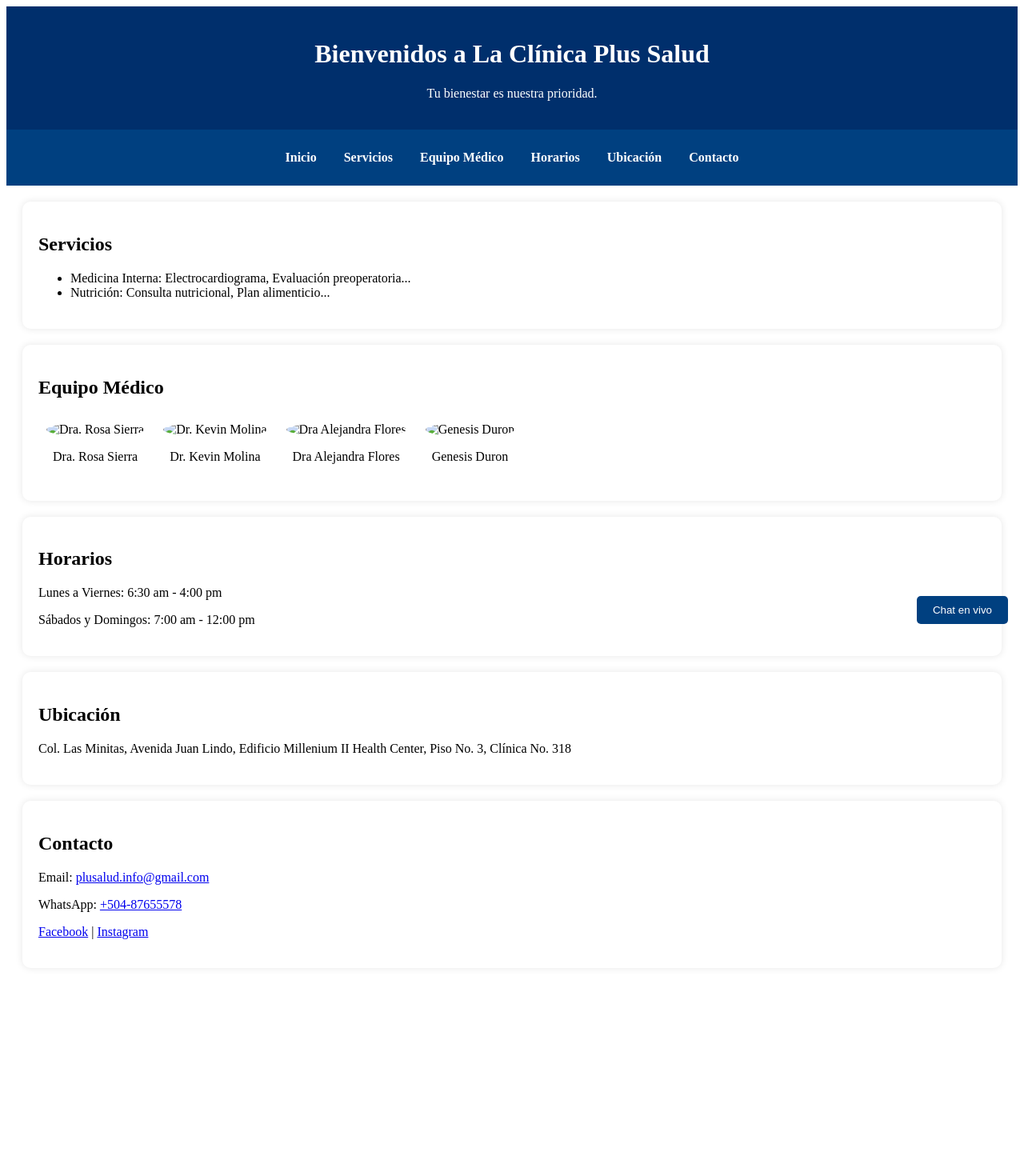
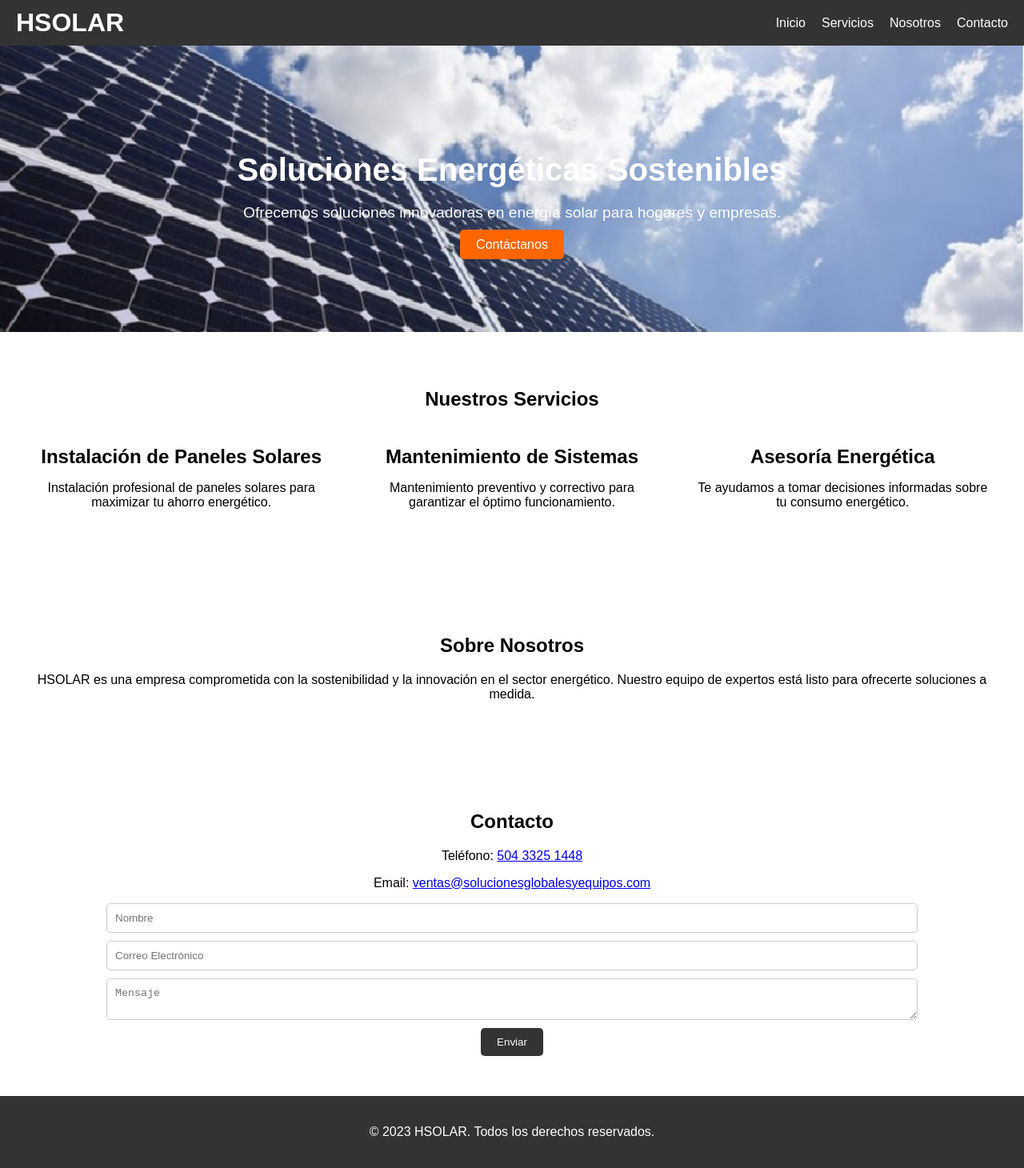
Before and after one commit to hvillatoro20/hsolar, a plain HTML site: page index.html in a window 1280 px wide. Shown: the whole page at 80% size. Before the commit the page ends 1230 px from the top, so only its background shows below. Drawn offline with Linux system fonts and the light colour scheme.

Commit message:
Add files via upload

```diff
--- a/index.html
+++ b/index.html
@@ -3,61 +3,71 @@
 <head>
     <meta charset="UTF-8">
     <meta name="viewport" content="width=device-width, initial-scale=1.0">
-    <title>La Clínica Plus Salud</title>
+    <title>HSOLAR - Soluciones Energéticas</title>
     <link rel="stylesheet" href="styles.css">
-    <script defer src="script.js"></script>
 </head>
 <body>
     <header>
-        <h1>Bienvenidos a La Clínica Plus Salud</h1>
-        <p>Tu bienestar es nuestra prioridad.</p>
-    </header>
+        <div class="logo">
+            <h1>HSOLAR</h1>
+        </div>
         <nav>
             <ul>
                 <li><a href="#inicio">Inicio</a></li>
                 <li><a href="#servicios">Servicios</a></li>
-            <li><a href="#equipo">Equipo Médico</a></li>
-            <li><a href="#horarios">Horarios</a></li>
-            <li><a href="#ubicacion">Ubicación</a></li>
+                <li><a href="#nosotros">Nosotros</a></li>
                 <li><a href="#contacto">Contacto</a></li>
             </ul>
         </nav>
-    <section id="servicios">
-        <h2>Servicios</h2>
-        <ul>
-            <li>Medicina Interna: Electrocardiograma, Evaluación preoperatoria...</li>
-            <li>Nutrición: Consulta nutricional, Plan alimenticio...</li>
-        </ul>
+    </header>
+
+    <section id="inicio" class="hero">
+        <div class="hero-content">
+            <h2>Soluciones Energéticas Sostenibles</h2>
+            <p>Ofrecemos soluciones innovadoras en energía solar para hogares y empresas.</p>
+            <a href="#contacto" class="btn">Contáctanos</a>
+        </div>
     </section>
-    <section id="equipo">
-        <h2>Equipo Médico</h2>
-        <div class="doctor"><img src="Image1.jpg" alt="Dra. Rosa Sierra"><p>Dra. Rosa Sierra</p></div>
-        <div class="doctor"><img src="Image2.jpg" alt="Dr. Kevin Molina"><p>Dr. Kevin Molina</p></div>
-        <div class="doctor"><img src="Image3.jpg" alt="Dra Alejandra Flores"><p>Dra Alejandra Flores</p></div>
-        <div class="doctor"><img src="Image4.jpg" alt="Genesis Duron"><p>Genesis Duron</p></div>
+
+    <section id="servicios" class="services">
+        <h2>Nuestros Servicios</h2>
+        <div class="service-list">
+            <div class="service-item">
+                <h3>Instalación de Paneles Solares</h3>
+                <p>Instalación profesional de paneles solares para maximizar tu ahorro energético.</p>
+            </div>
+            <div class="service-item">
+                <h3>Mantenimiento de Sistemas</h3>
+                <p>Mantenimiento preventivo y correctivo para garantizar el óptimo funcionamiento.</p>
+            </div>
+            <div class="service-item">
+                <h3>Asesoría Energética</h3>
+                <p>Te ayudamos a tomar decisiones informadas sobre tu consumo energético.</p>
+            </div>
+        </div>
     </section>
-    <section id="horarios">
-        <h2>Horarios</h2>
-        <p>Lunes a Viernes: 6:30 am - 4:00 pm</p>
-        <p>Sábados y Domingos: 7:00 am - 12:00 pm</p>
+
+    <section id="nosotros" class="about">
+        <h2>Sobre Nosotros</h2>
+        <p>HSOLAR es una empresa comprometida con la sostenibilidad y la innovación en el sector energético. Nuestro equipo de expertos está listo para ofrecerte soluciones a medida.</p>
     </section>
-    <section id="ubicacion">
-        <h2>Ubicación</h2>
-        <p>Col. Las Minitas, Avenida Juan Lindo, Edificio Millenium II Health Center, Piso No. 3, Clínica No. 318</p>
+
+    <section id="contacto" class="contact">
+        <h2>Contacto</h2>
+        <p>Teléfono: <a href="tel:50433251448">504 3325 1448</a></p>
+        <p>Email: <a href="mailto:ventas@solucionesglobalesyequipos.com">ventas@solucionesglobalesyequipos.com</a></p>
+        <form id="contact-form">
+            <input type="text" id="name" placeholder="Nombre" required>
+            <input type="email" id="email" placeholder="Correo Electrónico" required>
+            <textarea id="message" placeholder="Mensaje" required></textarea>
+            <button type="submit">Enviar</button>
+        </form>
     </section>
-    <section id="contacto">
-        <h2>Contacto</h2>
-        <p>Email: <a href="mailto:plusalud.info@gmail.com">plusalud.info@gmail.com</a></p>
-        <p>WhatsApp: <a href="https://wa.me/50487655578">+504-87655578</a></p>
-        <p><a href="https://facebook.com/plussaludhn">Facebook</a> | <a href="https://instagram.com/plussaludhn">Instagram</a></p>
-    </section>
-    <button id="chat-btn">Chat en vivo</button>
-    <div id="chat-box" class="hidden">
-        <p>Hola, ¿cómo podemos ayudarte?</p>
-        <input type="text" id="name" placeholder="Nombre">
-        <input type="text" id="phone" placeholder="Celular">
-        <input type="email" id="email" placeholder="Correo">
-        <button onclick="sendChatInfo()">Enviar</button>
-    </div>
+
+    <footer>
+        <p>&copy; 2023 HSOLAR. Todos los derechos reservados.</p>
+    </footer>
+
+    <script src="script.js"></script>
 </body>
 </html>
--- a/styles.css
+++ b/styles.css
@@ -1,137 +1,115 @@
-<!DOCTYPE html>
-<html lang="es">
-<head>
-    <meta charset="UTF-8">
-    <meta name="viewport" content="width=device-width, initial-scale=1.0">
-    <title>La Clínica Plus Salud</title>
-    <link rel="stylesheet" href="styles.css">
-    <script defer src="script.js"></script>
-    <style>
 body {
-            font-family: 'Poppins', sans-serif;
+    font-family: Arial, sans-serif;
     margin: 0;
     padding: 0;
-            background-color: #f4f4f4;
-            color: #333;
+    box-sizing: border-box;
 }
+
 header {
-            background-color: #002f6c;
-            color: white;
+    background-color: #333;
+    color: #fff;
+    padding: 10px 20px;
+    display: flex;
+    justify-content: space-between;
+    align-items: center;
+}
+
+header .logo h1 {
+    margin: 0;
+}
+
+nav ul {
+    list-style: none;
+    margin: 0;
+    padding: 0;
+    display: flex;
+}
+
+nav ul li {
+    margin-left: 20px;
+}
+
+nav ul li a {
+    color: #fff;
+    text-decoration: none;
+}
+
+.hero {
+    background: url('hero-image.jpg') no-repeat center center/cover;
+    color: #fff;
+    padding: 100px 20px;
+    text-align: center;
+}
+
+.hero-content h2 {
+    font-size: 2.5em;
+    margin-bottom: 20px;
+}
+
+.hero-content p {
+    font-size: 1.2em;
+    margin-bottom: 20px;
+}
+
+.btn {
+    background-color: #ff6600;
+    color: #fff;
+    padding: 10px 20px;
+    text-decoration: none;
+    border-radius: 5px;
+}
+
+.services, .about, .contact {
+    padding: 50px 20px;
+    text-align: center;
+}
+
+.service-list {
+    display: flex;
+    justify-content: space-around;
+    flex-wrap: wrap;
+}
+
+.service-item {
+    width: 30%;
+    margin-bottom: 20px;
+}
+
+.service-item h3 {
+    font-size: 1.5em;
+    margin-bottom: 10px;
+}
+
+.service-item p {
+    font-size: 1em;
+}
+
+.contact form {
+    display: flex;
+    flex-direction: column;
+    align-items: center;
+}
+
+.contact form input, .contact form textarea {
+    width: 80%;
+    padding: 10px;
+    margin-bottom: 10px;
+    border: 1px solid #ccc;
+    border-radius: 5px;
+}
+
+.contact form button {
+    background-color: #333;
+    color: #fff;
+    padding: 10px 20px;
+    border: none;
+    border-radius: 5px;
+    cursor: pointer;
+}
+
+footer {
+    background-color: #333;
+    color: #fff;
     text-align: center;
     padding: 20px;
 }
-        nav {
-            background-color: #004080;
-            padding: 10px;
-        }
-        nav ul {
-            list-style: none;
-            padding: 0;
-            text-align: center;
-        }
-        nav ul li {
-            display: inline;
-            margin: 0 15px;
-        }
-        nav ul li a {
-            color: white;
-            text-decoration: none;
-            font-weight: bold;
-        }
-        section {
-            padding: 20px;
-            margin: 20px;
-            background: white;
-            border-radius: 10px;
-            box-shadow: 0 0 10px rgba(0, 0, 0, 0.1);
-        }
-        .doctor {
-            display: inline-block;
-            text-align: center;
-            margin: 10px;
-        }
-        .doctor img {
-            width: 150px;
-            height: 150px;
-            border-radius: 50%;
-        }
-        #chat-btn {
-            position: fixed;
-            bottom: 20px;
-            right: 20px;
-            background-color: #004080;
-            color: white;
-            border: none;
-            padding: 10px 20px;
-            border-radius: 5px;
-            cursor: pointer;
-        }
-        #chat-box {
-            position: fixed;
-            bottom: 60px;
-            right: 20px;
-            background: white;
-            padding: 10px;
-            box-shadow: 0 0 10px rgba(0, 0, 0, 0.1);
-            border-radius: 5px;
-            display: none;
-        }
-        .hidden {
-            display: none;
-        }
-    </style>
-</head>
-<body>
-    <header>
-        <h1>Bienvenidos a La Clínica Plus Salud</h1>
-        <p>Tu bienestar es nuestra prioridad.</p>
-    </header>
-    <nav>
-        <ul>
-            <li><a href="#inicio">Inicio</a></li>
-            <li><a href="#servicios">Servicios</a></li>
-            <li><a href="#equipo">Equipo Médico</a></li>
-            <li><a href="#horarios">Horarios</a></li>
-            <li><a href="#ubicacion">Ubicación</a></li>
-            <li><a href="#contacto">Contacto</a></li>
-        </ul>
-    </nav>
-    <section id="servicios">
-        <h2>Servicios</h2>
-        <ul>
-            <li>Medicina Interna: Electrocardiograma, Evaluación preoperatoria...</li>
-            <li>Nutrición: Consulta nutricional, Plan alimenticio...</li>
-        </ul>
-    </section>
-    <section id="equipo">
-        <h2>Equipo Médico</h2>
-        <div class="doctor"><img src="Image1.jpg" alt="Dra. Rosa Sierra"><p>Dra. Rosa Sierra</p></div>
-        <div class="doctor"><img src="Image2.jpg" alt="Dr. Kevin Molina"><p>Dr. Kevin Molina</p></div>
-        <div class="doctor"><img src="Image3.jpg" alt="Dra Alejandra Flores"><p>Dra Alejandra Flores</p></div>
-        <div class="doctor"><img src="Image4.jpg" alt="Genesis Duron"><p>Genesis Duron</p></div>
-    </section>
-    <section id="horarios">
-        <h2>Horarios</h2>
-        <p>Lunes a Viernes: 6:30 am - 4:00 pm</p>
-        <p>Sábados y Domingos: 7:00 am - 12:00 pm</p>
-    </section>
-    <section id="ubicacion">
-        <h2>Ubicación</h2>
-        <p>Col. Las Minitas, Avenida Juan Lindo, Edificio Millenium II Health Center, Piso No. 3, Clínica No. 318</p>
-    </section>
-    <section id="contacto">
-        <h2>Contacto</h2>
-        <p>Email: <a href="mailto:plusalud.info@gmail.com">plusalud.info@gmail.com</a></p>
-        <p>WhatsApp: <a href="https://wa.me/50487655578">+504-87655578</a></p>
-        <p><a href="https://facebook.com/plussaludhn">Facebook</a> | <a href="https://instagram.com/plussaludhn">Instagram</a></p>
-    </section>
-    <button id="chat-btn">Chat en vivo</button>
-    <div id="chat-box" class="hidden">
-        <p>Hola, ¿cómo podemos ayudarte?</p>
-        <input type="text" id="name" placeholder="Nombre">
-        <input type="text" id="phone" placeholder="Celular">
-        <input type="email" id="email" placeholder="Correo">
-        <button onclick="sendChatInfo()">Enviar</button>
-    </div>
-</body>
-</html>
```
Also changed, not shown: sript.js (added, +14 -0 lines). Lines whose indentation alone changed are shown as unchanged.
